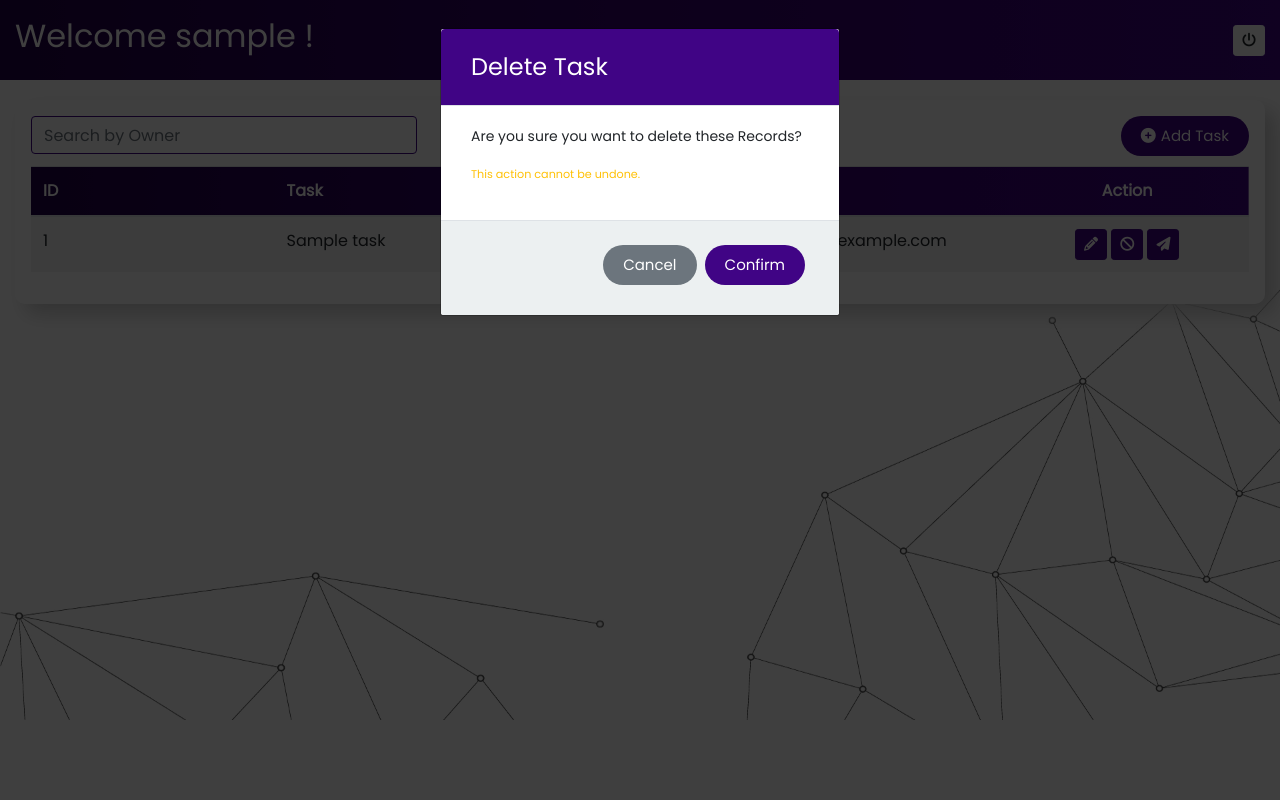
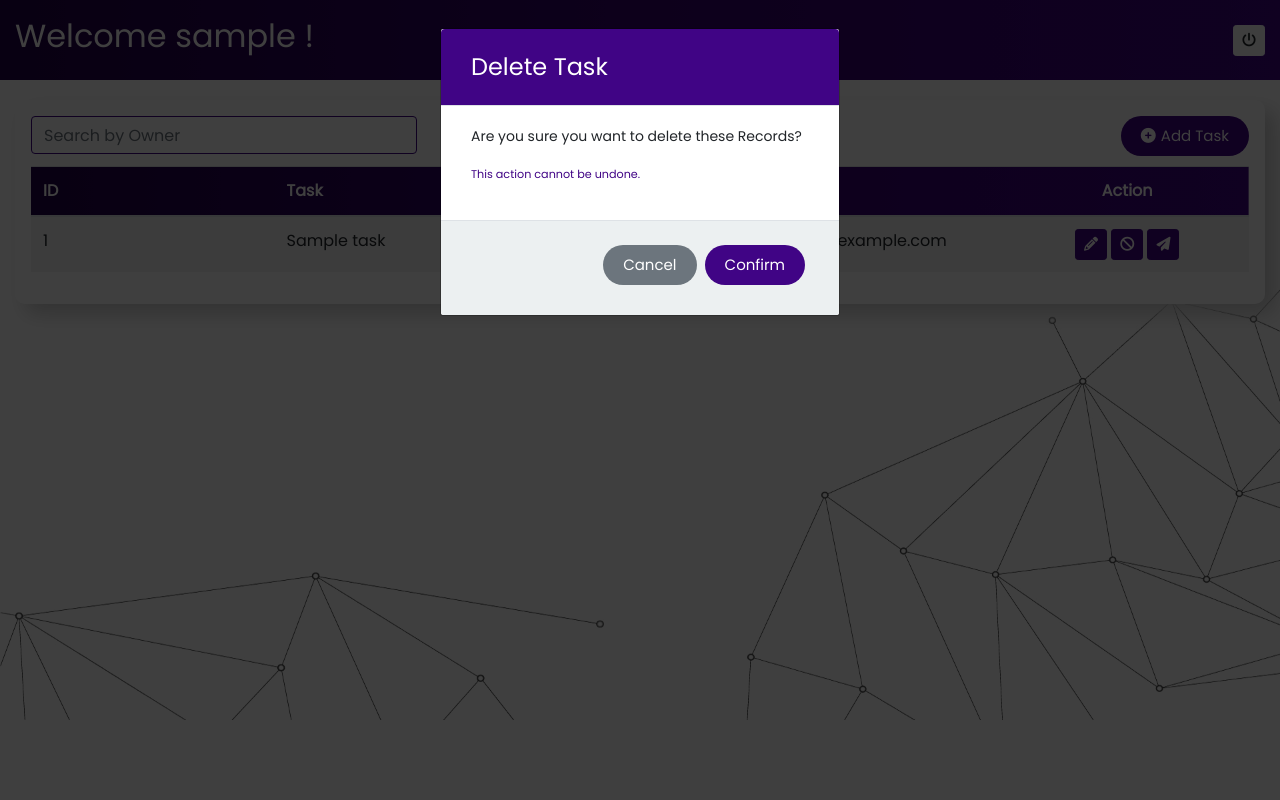
Before and after one commit to IYED-LH/flask-manager, a Flask app: page / in a window 1280 px wide, after a click that opens the changed part. Run offline with Flask 2, Linux system fonts and the light colour scheme; the visitor is signed in with stand-in values (Sample User, id 1); a database or web service that is not in the repository returns one stand-in record (values such as "Sample title"); some libraries are stand-ins or nearby versions.

Commit message:
changed delete alert text color

```diff
--- a/templates/index.html
+++ b/templates/index.html
@@ -208,7 +208,7 @@
                   <div class="modal-body">
 
                      <p>Are you sure you want to delete these Records?</p>
-                     <p class="text-warning"><small>This action cannot be undone.</small></p>
+                     <p style="color : rgba(64,4,133,1)"><small>This action cannot be undone.</small></p>
 
                      </div>
 
```
